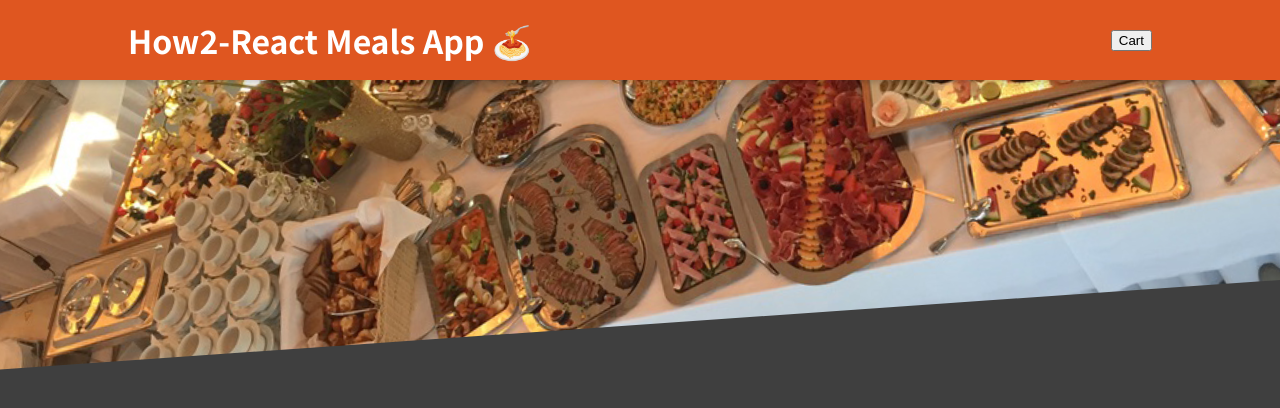
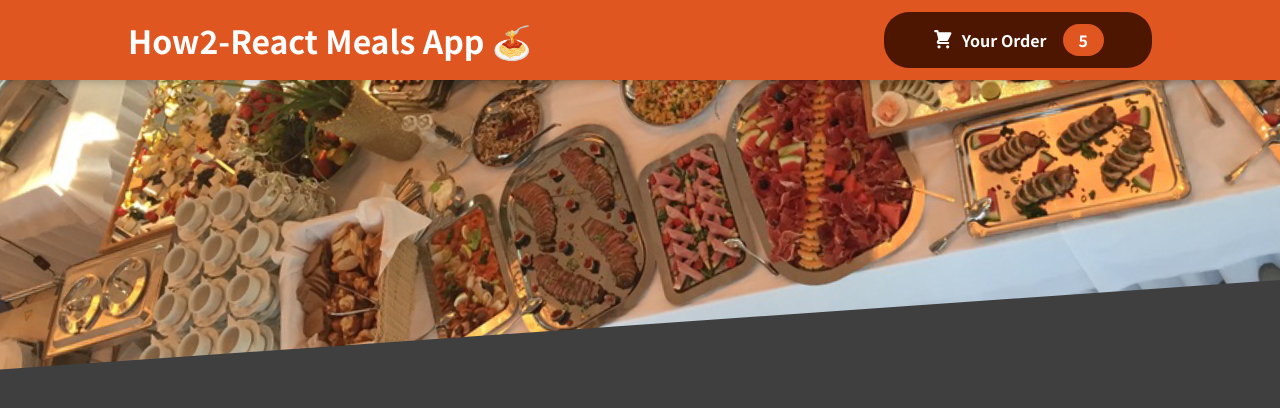
Before and after one commit to martinwachira/how2React-Redefined-2, a React (Create React App) app: page / in a window 1280 px wide. Shown: the top 408 px of the page. Built offline with nearby package versions, Linux system fonts and the light colour scheme.

Commit message:
update header cart button with cool icon and style

```diff
--- /dev/null
+++ b/src/components/Cart/CartIcon.js
@@ -0,0 +1,13 @@
+const CartIcon = () => {
+  return (
+    <svg
+      xmlns="http://www.w3.org/2000/svg"
+      viewBox="0 0 20 20"
+      fill="currentColor"
+    >
+      <path d="M3 1a1 1 0 000 2h1.22l.305 1.222a.997.997 0 00.01.042l1.358 5.43-.893.892C3.74 11.846 4.632 14 6.414 14H15a1 1 0 000-2H6.414l1-1H14a1 1 0 00.894-.553l3-6A1 1 0 0017 3H6.28l-.31-1.243A1 1 0 005 1H3zM16 16.5a1.5 1.5 0 11-3 0 1.5 1.5 0 013 0zM6.5 18a1.5 1.5 0 100-3 1.5 1.5 0 000 3z" />
+    </svg>
+  );
+};
+
+export default CartIcon;
--- a/src/components/Layout/Header/Header.js
+++ b/src/components/Layout/Header/Header.js
@@ -1,13 +1,14 @@
 import React from "react";
 import mealsImg from "../../../assets/meals.jpg";
 import classes from "./Header.module.css";
+import HeaderCartButton from "./HeaderCartButton";
 
 const Header = (props) => {
   return (
     <>
       <header className={classes.header}>
         <h1>How2-React Meals App 🍝</h1>
-        <button>Cart</button>
+        <HeaderCartButton />
       </header>
       <div className={classes["main-image"]}>
         <img src={mealsImg} alt="some delicious food" />
--- a/src/components/Layout/Header/HeaderCartButton.js
+++ b/src/components/Layout/Header/HeaderCartButton.js
@@ -1,11 +1,14 @@
 import classes from "./HeaderCartButton.module.css";
+import CartIcon from "../../Cart/CartIcon";
 
 const HeaderCartButton = () => {
   return (
     <button className={classes.button}>
-      <span></span>
-      <span></span>
-      <span></span>
+      <span className={classes.icon}>
+        <CartIcon />
+      </span>
+      <span>Your Order</span>
+      <span className={classes.badge}>5</span>
     </button>
   );
 };
--- a/src/components/Layout/Header/HeaderCartButton.module.css
+++ b/src/components/Layout/Header/HeaderCartButton.module.css
@@ -0,0 +1,59 @@
+.button {
+  cursor: pointer;
+  font: inherit;
+  border: none;
+  background-color: #4d1601;
+  color: white;
+  padding: 0.75rem 3rem;
+  display: flex;
+  justify-content: space-around;
+  align-items: center;
+  border-radius: 25px;
+  font-weight: bold;
+}
+
+.button:hover,
+.button:active {
+  background-color: #2c0d00;
+}
+
+.icon {
+  width: 1.35rem;
+  height: 1.35rem;
+  margin-right: 0.5rem;
+}
+
+.badge {
+  background-color: #df5620;
+  padding: 0.25rem 1rem;
+  border-radius: 25px;
+  margin-left: 1rem;
+  font-weight: bold;
+}
+
+.button:hover .badge,
+.button:active .badge {
+  background-color: #92320c;
+}
+
+.bump {
+  animation: bump 300ms ease-out;
+}
+
+@keyframes bump {
+  0% {
+    transform: scale(1);
+  }
+  10% {
+    transform: scale(0.9);
+  }
+  30% {
+    transform: scale(1.1);
+  }
+  50% {
+    transform: scale(1.15);
+  }
+  100% {
+    transform: scale(1);
+  }
+}
```
